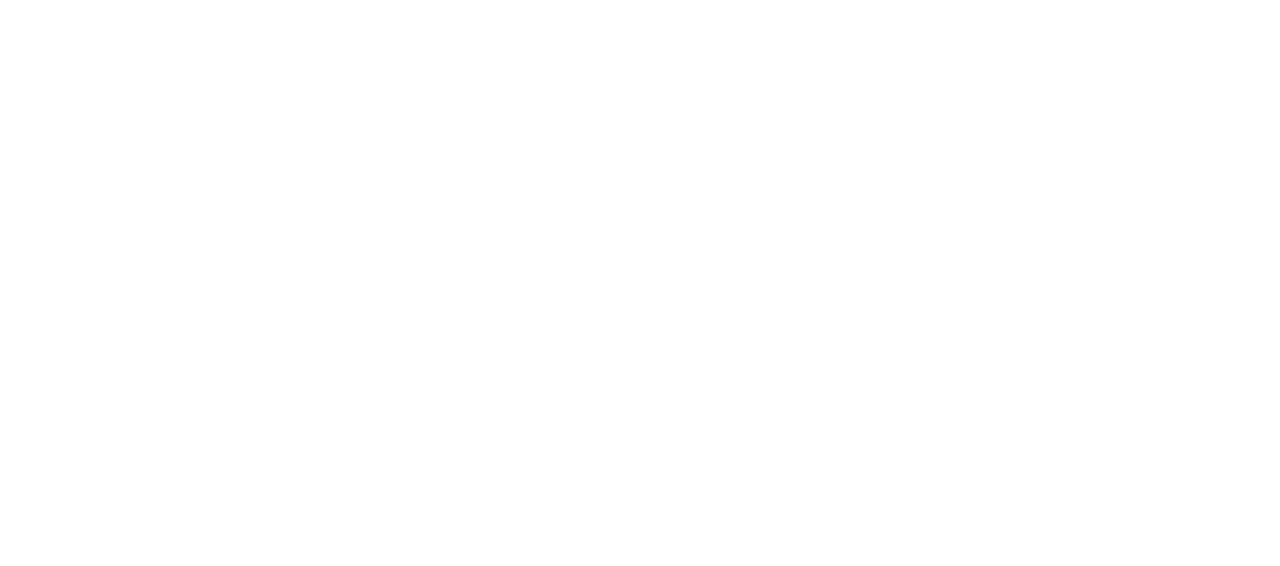
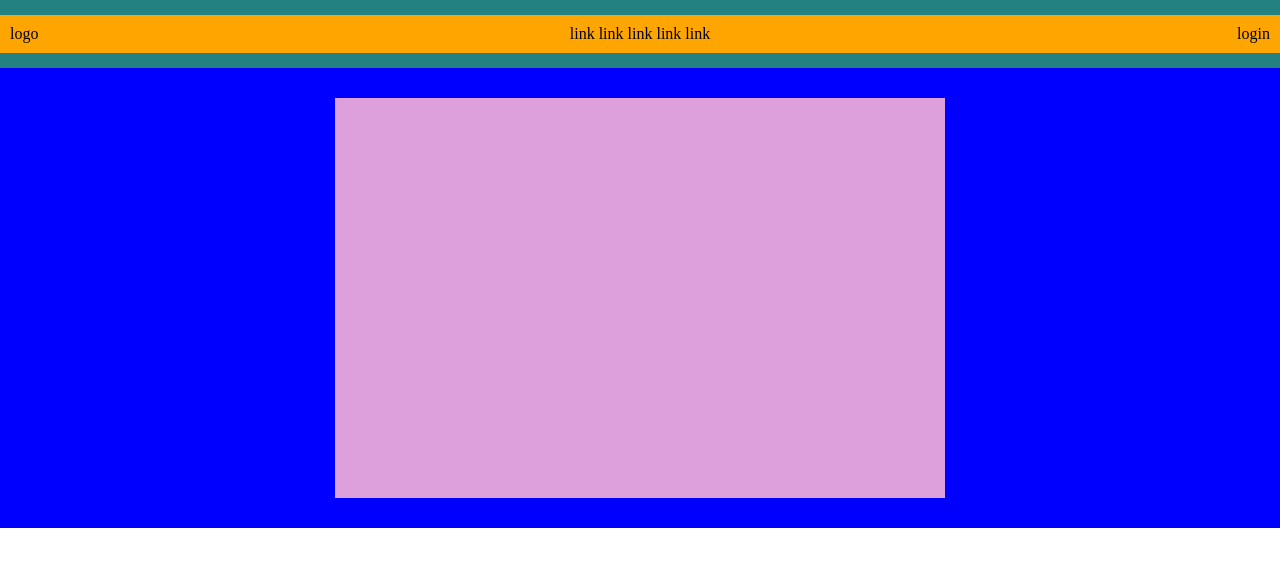
Before and after one commit to BrunoCanini/htmlcss-struttura-discord, a plain HTML site: page index.html in a window 1280 px wide. Drawn offline with Linux system fonts and the light colour scheme.

Commit message:
header bozza

```diff
--- a/index.html
+++ b/index.html
@@ -9,5 +9,19 @@
 </head>
 <body>
 
+    <header>
+
+        <nav>
+            <div class="logo">logo</div>
+            <div class="link">link link link link link</div>
+            <div class="login">login</div>
+        </nav>
+
+        <div class="contenitoreheader">
+            <div class="purple"></div>
+        </div>
+
+    </header>
+
 </body>
 </html>
--- a/style.css
+++ b/style.css
@@ -3,3 +3,51 @@
     margin: 0;
     padding: 0;
 }
+
+/* inizio header */
+
+
+
+header{
+    background-color: rgb(36, 129, 129);
+    width: 100vw;
+    padding-top: 15px;
+}
+
+nav{
+    background-color: orange;
+    max-width: 1600px;
+    margin: auto;
+    padding: 10px;
+    display: flex;
+    justify-content: space-between;
+    margin-bottom: 15px;
+}
+
+.logo{
+    width: 25%;
+}
+
+.login{
+    width: 25%;
+    text-align: end;
+}
+
+.link{
+    width: 50%;
+    text-align: center;
+}
+
+.contenitoreheader{
+    background-color: blue;
+    width: 100%;
+    padding: 30px;
+
+}
+
+.purple{
+    background-color: plum;
+    max-width: 50%;
+    height: 400px;
+    margin: auto;
+}
```
